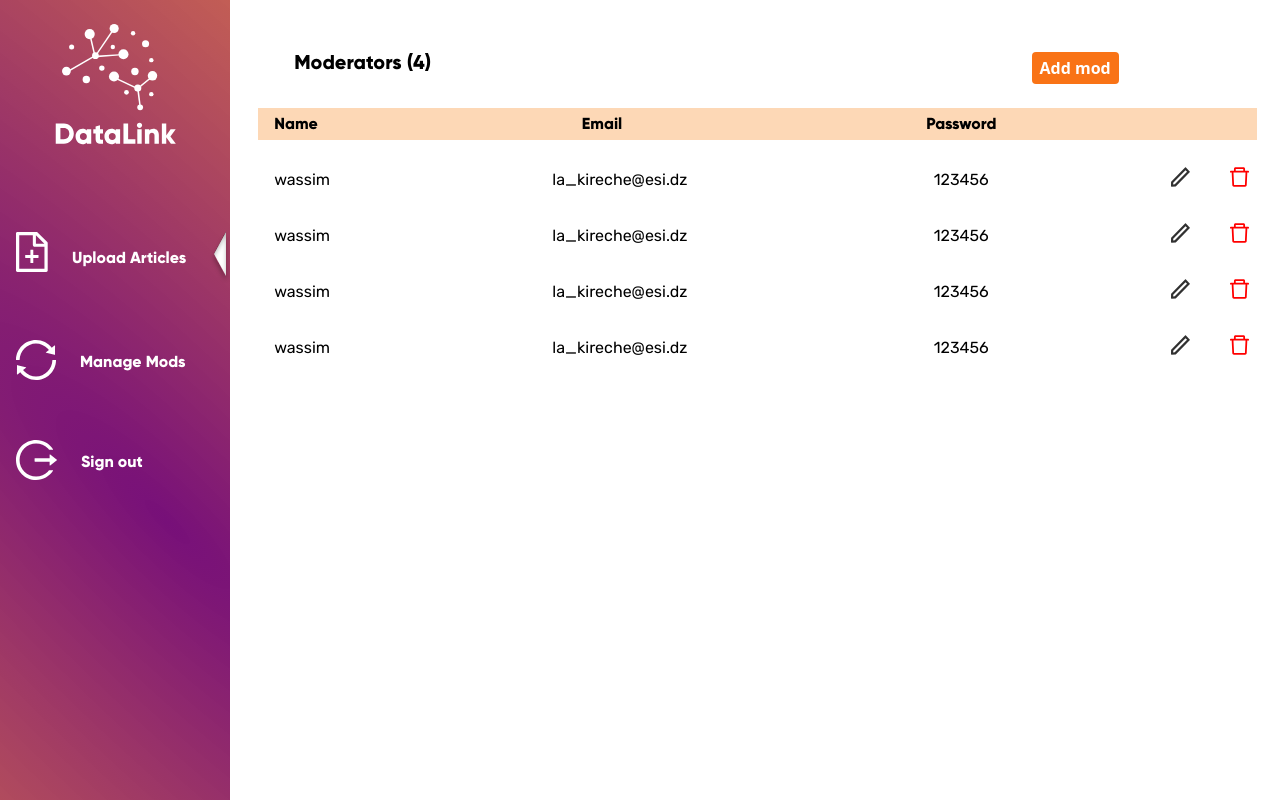
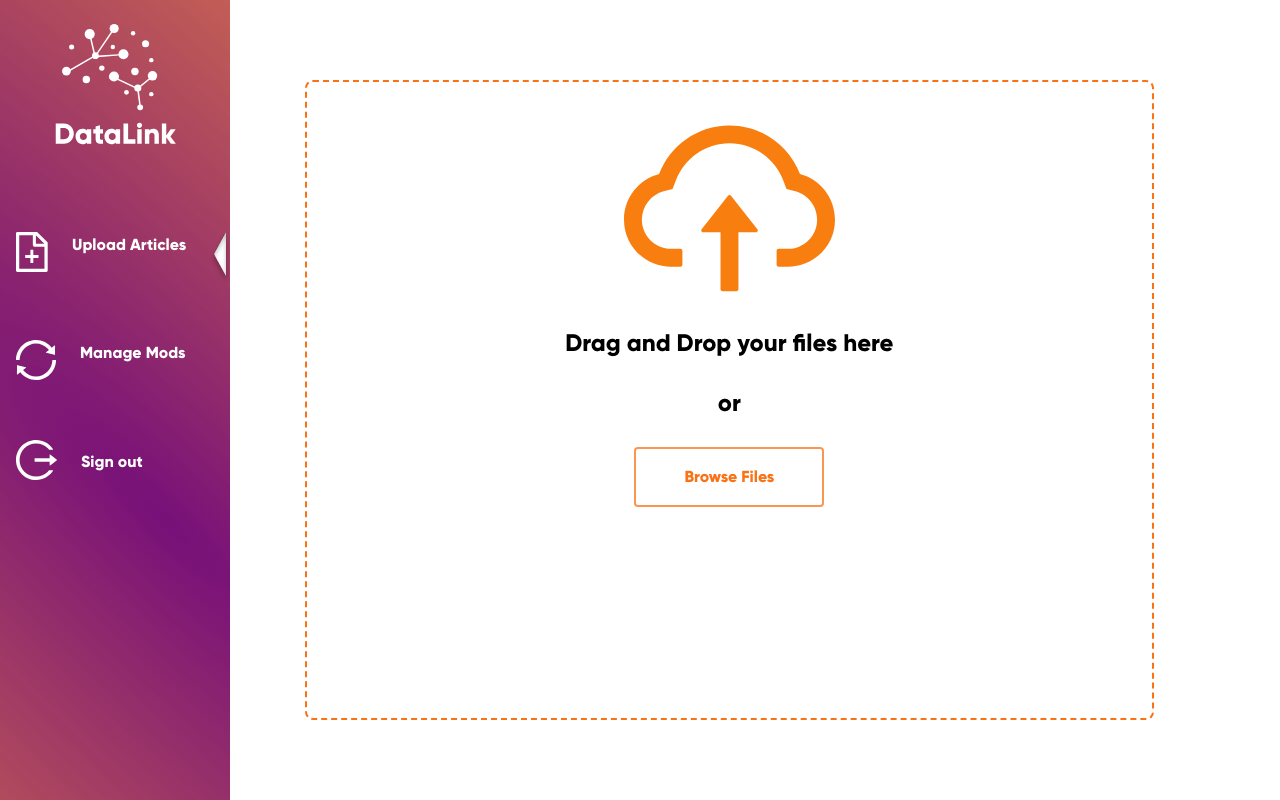
Before and after one commit to G-Rania/tp-igl, a React (Create React App) app in the folder tp-warafi/: page /upload in a window 1280 px wide. Built offline with nearby package versions, Linux system fonts and the light colour scheme.

Commit message:
routing of adminbarre

```diff
--- a/tp-warafi/src/App.js
+++ b/tp-warafi/src/App.js
@@ -14,17 +14,18 @@ import {
 import LandingPage from './Pages/LandingPage.jsx';
 import Signup from './Pages/Sign-up.jsx'
 import Login from './Pages/Login.jsx'
+import Signout from './Components/AdminPage/Signout';
 
 function App() {
   return (
-    /*<BrowserRouter>
-  <   Routes>
-        <Route index path='/landingPage'  element={<LandingPage/>} > </Route>
-        <Route path='/login' element={<Login/>}> </Route>
-        <Route  path='/signup' element={<SignUpPage/>} ></Route>
-      </Routes>
-    </BrowserRouter>*/
-    <ManageMods></ManageMods>
+    <BrowserRouter>
+    <Routes>
+  <Route  path="/upload" element={<UploadFile />} />
+  <Route  path="/managemods" element={<ManageMods />} />
+</Routes>
+
+
+    </BrowserRouter>
     );
 }
 
--- a/tp-warafi/src/Components/AdminPage/Adminbarre.jsx
+++ b/tp-warafi/src/Components/AdminPage/Adminbarre.jsx
@@ -1,26 +1,31 @@
-import React ,{useState} from "react";
+import React ,{useState , useEffect} from "react";
 import background from "../../assets/Usersview/bg_mod_admin.svg"
 import logo from "../../Images/LogoBlanc.svg"
+import { Link } from "react-router-dom";
 import upload from "../../assets/Usersview/uploadFile.svg"
 import manage from "../../assets/Usersview/manageMods.svg"
 import signout from "../../assets/Usersview/signout.svg"
 import triangle from "../../assets/Usersview/triangle.svg"
 
 
-const Adminbarre = ({onSignout }) =>{
-    const [whichPage, setWhichPage ] = useState(0);
+const Adminbarre = ({onSignout ,which}) =>{
+    const [whichPage, setWhichPage ] = useState(which);
 
-    const SignoutPage = () => {
-        setWhichPage(2);
-    }
     const UploadPage = () => {
         setWhichPage(0);
     }
     const ManagePage = () => {
         setWhichPage(1);
     }
+    const SignoutPage = () => {
+        setWhichPage(2);
+    }
 
 
+  useEffect(() => {
+    // Check the value of whichPage after the state update is complete
+    console.log("Current whichPage:", whichPage);
+  }, [whichPage]);
 
     return (
         <div className="flex flex-col justify-start items-center h-screen w-[21%vw]" style={{backgroundImage: `url(${background})`}}>
@@ -29,7 +34,9 @@ const Adminbarre = ({onSignout }) =>{
             <div className="flex flex-row mb-14 justify-between w-[100%]">
               <div className="flex flex-col lg:flex-row ml-4 mr-4 md:mr-6 ">
                   <img src={upload} alt="upload articles" className=" mb-1  lg:mr-6 h-6 lg:h-10"></img>
-                  <button onClick={UploadPage}className="bg-none text-white font1 text-xs lg:text-base justify-start "> Upload Articles</button>
+                  <Link to='/upload'>
+                     <button onClick={UploadPage}className="bg-none text-white font1 text-xs lg:text-base justify-start "> Upload Articles</button>
+                  </Link>
                </div>
                <img src={whichPage==0 ? triangle : null} alt="" className=""></img>
 
@@ -37,9 +44,11 @@ const Adminbarre = ({onSignout }) =>{
             <div className="flex flex-row mb-14 justify-between w-[100%] ">
              <div className="flex  flex-col lg:flex-row ml-4 mr-4 md:mr-6 ">
                    <img src={manage} alt="manage mods" className=" mb-1 lg:mr-6 h-6 lg:h-10"></img>
-                  <button onClick={ManagePage}className="bg-none text-white font1 text-xs lg:text-base justify-start ">Manage Mods</button>
+                  <Link to="/managemods" >
+                        <button onClick={ManagePage}className="bg-none text-white font1 text-xs lg:text-base justify-start ">Manage Mods</button>
+                  </Link>
              </div>
-             <img src={whichPage==1 ? triangle : null} alt="" className=""></img>
+             <img src={whichPage == 1 ? triangle : null} alt="" className=""></img>
 
 
              </div>
--- a/tp-warafi/src/Pages/ManageMods.jsx
+++ b/tp-warafi/src/Pages/ManageMods.jsx
@@ -49,7 +49,7 @@ const ManageMods = (props) => {
 
     return(
         <div className="flex flex-row justify-start">
-            <Adminbarre onSignout={handleSignout} />
+            <Adminbarre onSignout={handleSignout} which={1}  />
 
             <div className="w-[78vw]">
               <div className="flex flex-row justify-between w-[89%] mt-12 mb-6">
--- a/tp-warafi/src/Pages/UploadFile.jsx
+++ b/tp-warafi/src/Pages/UploadFile.jsx
@@ -1,11 +1,21 @@
-import React from "react";
+import React ,{useState}from "react";
 import Adminbarre from "../Components/AdminPage/Adminbarre";
 import cloud from "../assets/Usersview/cloud.svg"
+import SignoutDiv from "../Components/AdminPage/Signout";
+
 
 const UploadFile = (props) => {
+    const [isOpen,setIsSignoutOpen]= useState(false);
+    const onClose = ()=>{
+      setIsSignoutOpen(false);
+    }
+    const handleSignout = ()=>{
+      setIsSignoutOpen(true);
+    }
     return(
         <div className="flex flex-row justify-start">
-            <Adminbarre/>
+             <Adminbarre onSignout={handleSignout} which={0} />
+
 
             <div className="w-[78vw] flex justify-center items-center">
               <div className="flex flex-col items-center w-[85%] h-[80%] border-dashed border-2 border-orange-500 rounded-lg p-4">
@@ -17,6 +27,8 @@ const UploadFile = (props) => {
                       </button>
 
               </div>
+              <SignoutDiv isOpen={isOpen} onClose={onClose} ></SignoutDiv>
+
             </div>
 
 
```
